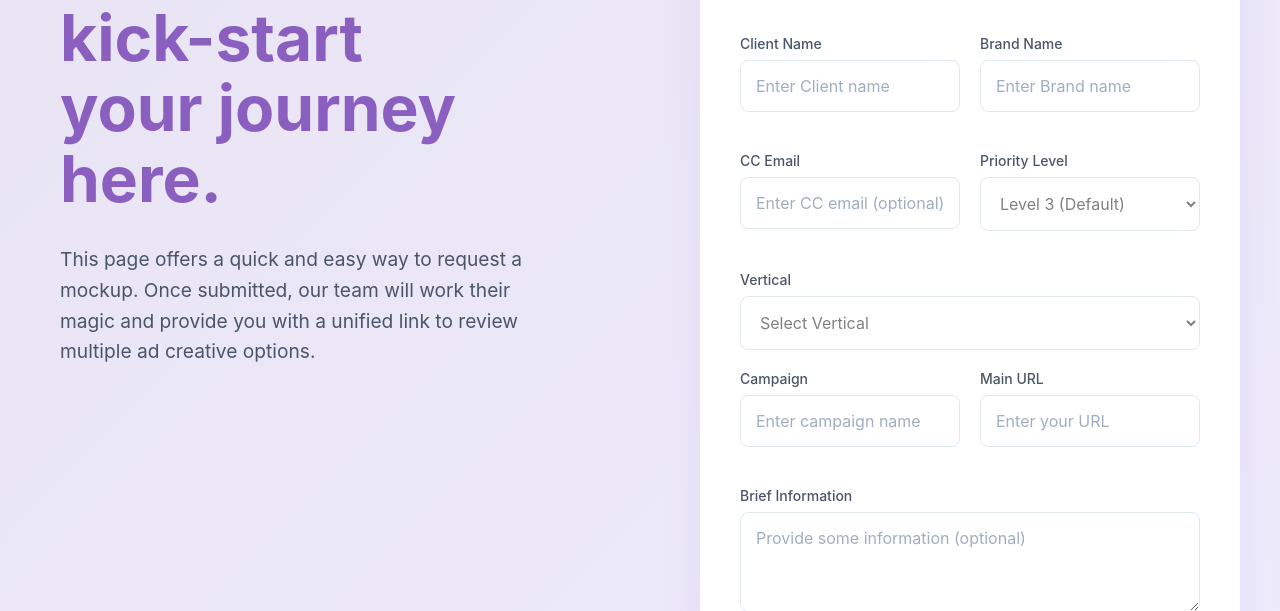
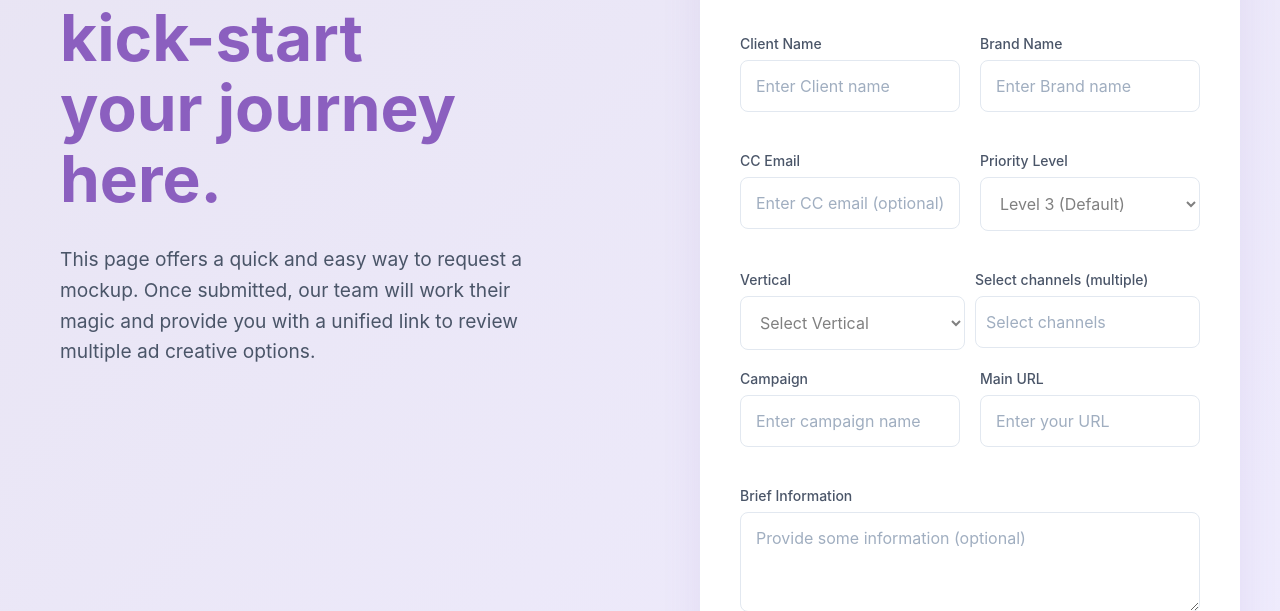
Before and after one commit to alihassanml/joe-n8n-form, a FastAPI app: page / in a window 1280 px wide. Shown: the part 227-838 px from the top of the page. Run offline with FastAPI, Linux system fonts and the light colour scheme; some libraries are stand-ins or nearby versions.

Commit message:
first commit

```diff
--- a/templates/index.html
+++ b/templates/index.html
@@ -385,6 +385,15 @@
         .type-sub-sub {
             padding-left: 48px;
         }
+
+        .row {
+            display: flex;
+            gap: 10px;
+        }
+
+        .half {
+            width: 50%;
+        }
     </style>
 </head>
 
@@ -462,6 +471,10 @@
                         </div>
                     </div>
 
+
+
+                    <div class="row">
+                        <div class="half">
                             <div class="form-group">
                                 <label for="vertical">Vertical</label>
                                 <select id="vertical" name="vertical" required>
@@ -504,25 +517,9 @@
                                     <option value="Event">Event</option>
                                 </select>
                             </div>
-
-                    <div class="form-row">
-                        <div class="form-group">
-                            <label for="campaign">Campaign</label>
-                            <input type="text" id="campaign" name="campaign" required placeholder="Enter campaign name">
                         </div>
 
-                        <div class="form-group">
-                            <label for="mainUrl">Main URL</label>
-                            <input type="text" id="mainUrl" name="mainUrl" required placeholder="Enter your URL">
-                        </div>
-                    </div>
-
-                    <div class="form-group">
-                        <label for="briefInfo">Brief Information</label>
-                        <textarea id="briefInfo" name="briefInfo"
-                            placeholder="Provide some information (optional)"></textarea>
-                    </div>
-
+                        <div class="half">
                             <div class="form-group">
                                 <label>Select channels (multiple)</label>
                                 <div class="multi-select" data-name="channels">
@@ -547,6 +544,29 @@
                                     </div>
                                 </div>
                             </div>
+                        </div>
+                    </div>
+
+
+                    <div class="form-row">
+                        <div class="form-group">
+                            <label for="campaign">Campaign</label>
+                            <input type="text" id="campaign" name="campaign" required placeholder="Enter campaign name">
+                        </div>
+
+                        <div class="form-group">
+                            <label for="mainUrl">Main URL</label>
+                            <input type="text" id="mainUrl" name="mainUrl" required placeholder="Enter your URL">
+                        </div>
+                    </div>
+
+                    <div class="form-group">
+                        <label for="briefInfo">Brief Information</label>
+                        <textarea id="briefInfo" name="briefInfo"
+                            placeholder="Provide some information (optional)"></textarea>
+                    </div>
+
+
 
                     <div class="form-group">
                         <label>Select sizes (multiple)</label>
```
Lines whose indentation alone changed are shown as unchanged.
